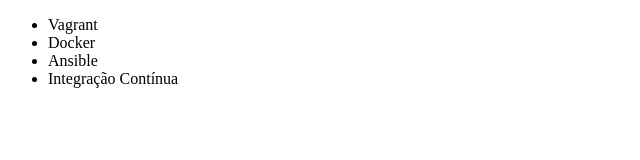
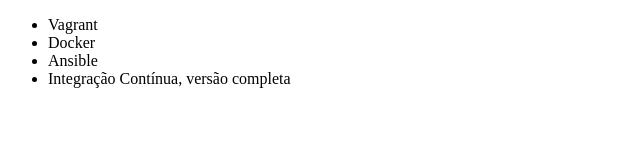
Before and after one commit to alemengao/entendendo-git, a plain HTML site: page index.html in a window 1280 px wide. Shown: the full height of the page, 0-640 px from the left. Drawn offline with Linux system fonts and the light colour scheme.

Commit message:
acerto nome curso

```diff
--- a/index.html
+++ b/index.html
@@ -9,7 +9,7 @@
         <li>Vagrant</li>
         <li>Docker</li>
         <li>Ansible</li>
-        <li>Integração Contínua</li>
+        <li>Integração Contínua, versão completa</li>
     </ul>
 </body>
 </html>
```
